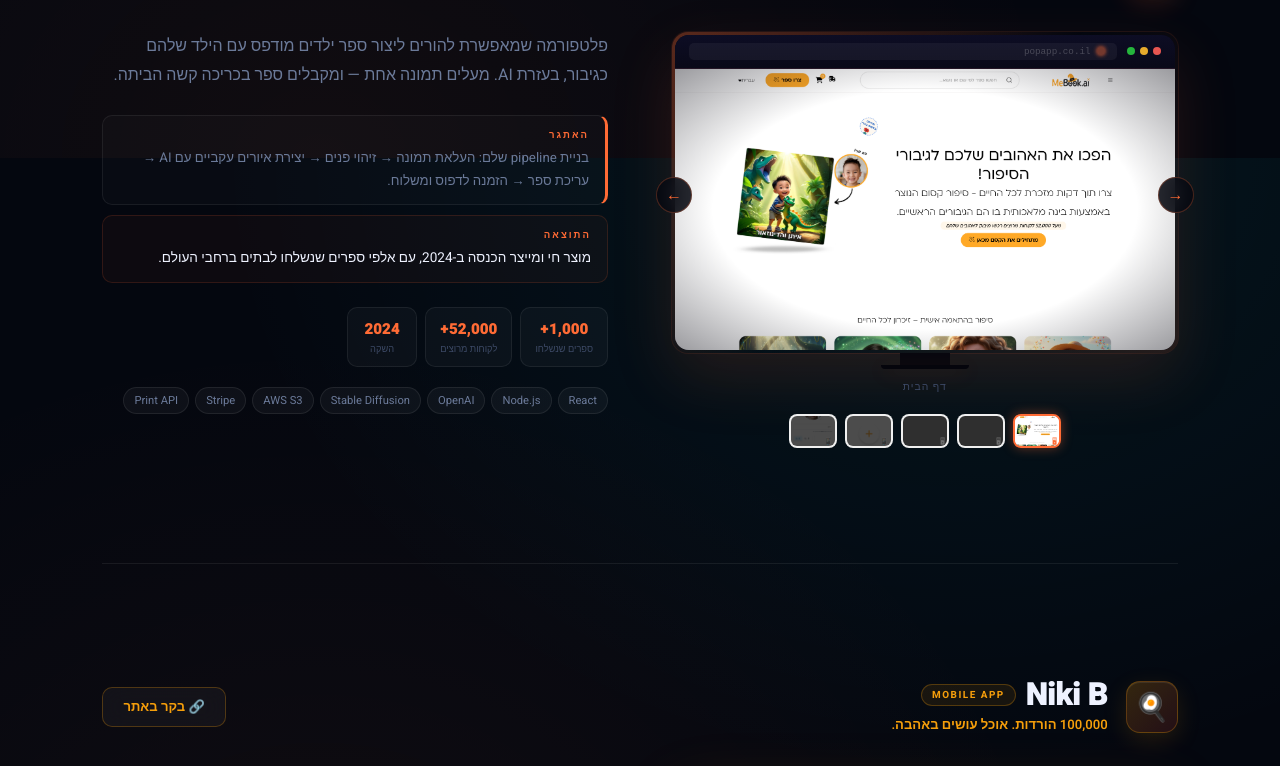
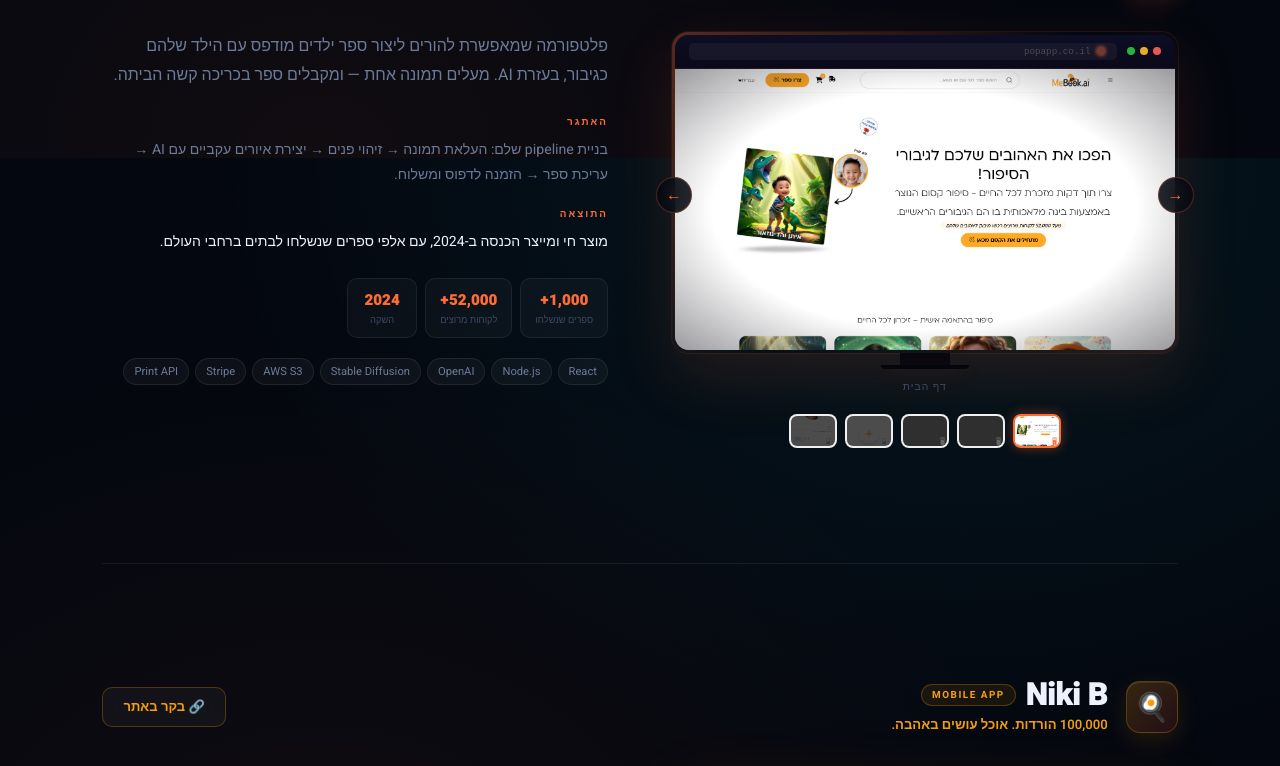
Before and after one commit to studioidan/popapp-website, a Next.js app: page / in a window 1280 px wide. Shown: the part 2242-3008 px from the top of the page. Built offline with nearby package versions, Linux system fonts and the light colour scheme; grey boxes are pictures that could not be loaded.

Commit message:
fix: challenge/result as plain heading+text, no boxes

```diff
--- a/components/ProjectsSection.tsx
+++ b/components/ProjectsSection.tsx
@@ -295,18 +295,16 @@ function ProjectRow({ project, index }: { project: typeof projects[0]; index: nu
           <p style={{ color:'var(--text-secondary)', fontSize:'clamp(0.9rem,1.6vw,1rem)',
             lineHeight:1.85, marginBottom:24 }}>{project.desc}</p>
 
-          <div style={{ display:'flex', flexDirection:'column', gap:10, marginBottom:24 }}>
-            <div style={{ background:'rgba(255,255,255,0.02)', border:'1px solid var(--border)',
-              borderRight:`3px solid ${project.color}`, borderRadius:10, padding:'12px 16px' }}>
-              <div style={{ fontSize:'0.6rem', fontWeight:700, letterSpacing:'2px',
-                textTransform:'uppercase', color:project.color, marginBottom:5 }}>האתגר</div>
-              <p style={{ color:'var(--text-secondary)', fontSize:'0.83rem', lineHeight:1.7 }}>{project.challenge}</p>
+          <div style={{ display:'flex', flexDirection:'column', gap:20, marginBottom:24 }}>
+            <div>
+              <div style={{ fontSize:'0.62rem', fontWeight:700, letterSpacing:'2px',
+                textTransform:'uppercase', color:project.color, marginBottom:8 }}>האתגר</div>
+              <p style={{ color:'var(--text-secondary)', fontSize:'0.88rem', lineHeight:1.78 }}>{project.challenge}</p>
             </div>
-            <div style={{ background:`${project.color}0a`, border:`1px solid ${project.color}25`,
-              borderRadius:10, padding:'12px 16px' }}>
-              <div style={{ fontSize:'0.6rem', fontWeight:700, letterSpacing:'2px',
-                textTransform:'uppercase', color:project.color, marginBottom:5 }}>התוצאה</div>
-              <p style={{ color:'var(--text-primary)', fontSize:'0.85rem', lineHeight:1.7, fontWeight:500 }}>{project.result}</p>
+            <div>
+              <div style={{ fontSize:'0.62rem', fontWeight:700, letterSpacing:'2px',
+                textTransform:'uppercase', color:project.color, marginBottom:8 }}>התוצאה</div>
+              <p style={{ color:'var(--text-primary)', fontSize:'0.88rem', lineHeight:1.78, fontWeight:500 }}>{project.result}</p>
             </div>
           </div>
 
```
